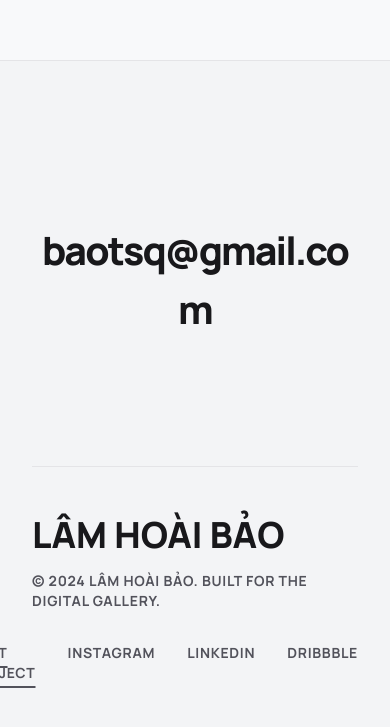
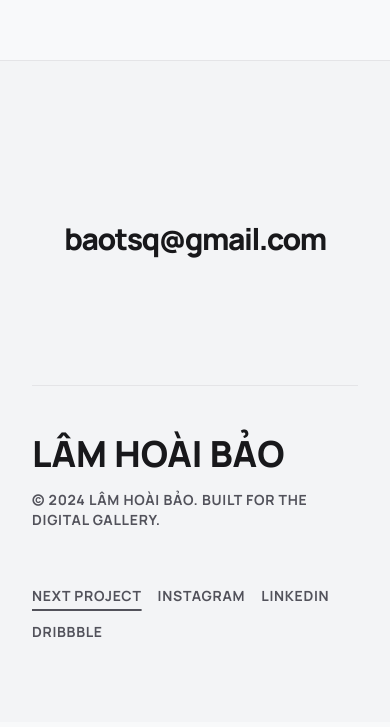
Before and after one commit to Baone1208/porfolio, a plain HTML site: page index.html in a window 390 px wide. Shown: the part 3731-4458 px from the top of the page. Drawn offline with nearby package versions, Linux system fonts and the light colour scheme.

Commit message:
Fix mobile footer typography and wrapping

```diff
--- a/index.html
+++ b/index.html
@@ -233,7 +233,7 @@
     <footer class="w-full bg-gray-100 dark:bg-zinc-900 border-t border-zinc-200 mt-24">
         <div class="w-full px-8 py-20 flex flex-col items-start gap-12 max-w-[1440px] mx-auto">
             <div class="w-full text-center py-20">
-                <a class="break-all break-words font-headline text-[clamp(2rem,10vw,8rem)] font-black tracking-tighter text-zinc-900 hover:opacity-80 transition-all duration-300"
+                <a class="break-words font-headline text-3xl sm:text-5xl md:text-7xl lg:text-[8rem] font-black tracking-tighter text-zinc-900 hover:opacity-80 transition-all duration-300"
                     href="mailto:baotsq@gmail.com">
                     baotsq@gmail.com
                 </a>
@@ -245,7 +245,7 @@
                     <p class="text-zinc-600 font-['Manrope'] font-bold uppercase tracking-[0.05em] text-sm">© 2024 Lâm
                         Hoài Bảo. Built for the Digital Gallery.</p>
                 </div>
-                <div class="flex gap-8">
+                <div class="flex flex-wrap gap-4 md:gap-8 mt-6 md:mt-0">
                     <a class="text-zinc-600 font-['Manrope'] font-bold uppercase tracking-[0.05em] hover:text-zinc-900 transition-all text-sm underline decoration-2 underline-offset-8"
                         href="#">Next Project</a>
                     <a class="text-zinc-600 font-['Manrope'] font-bold uppercase tracking-[0.05em] hover:text-zinc-900 transition-all text-sm"
```
Also changed, not shown: domdomai.html (+1 -1 lines), vuatho.html (+1 -1 lines).
